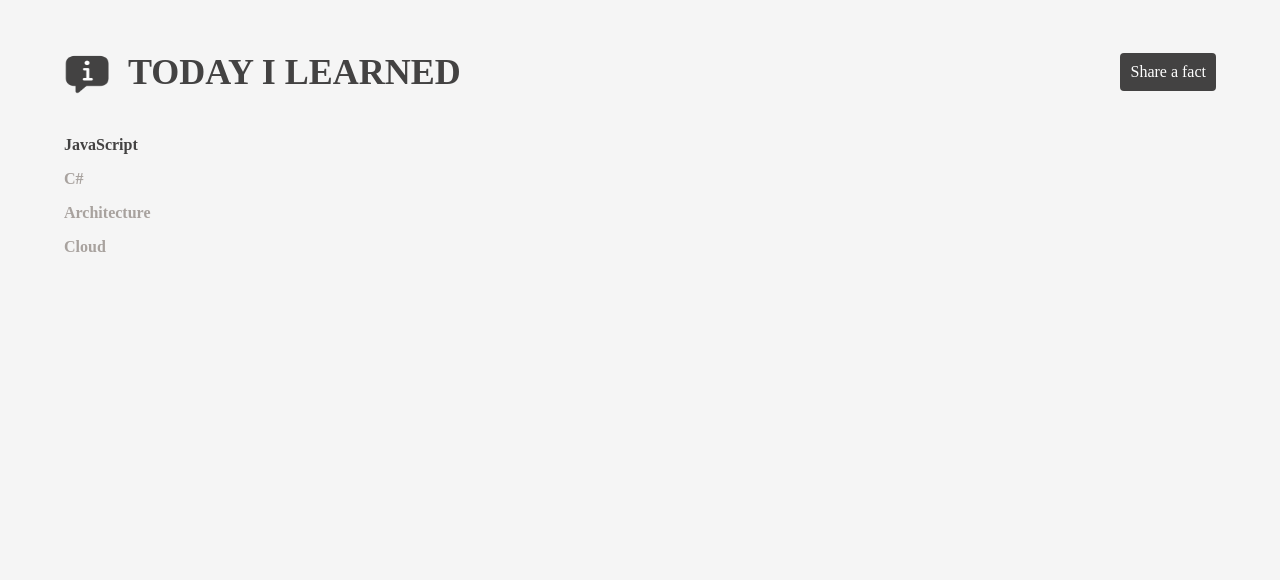
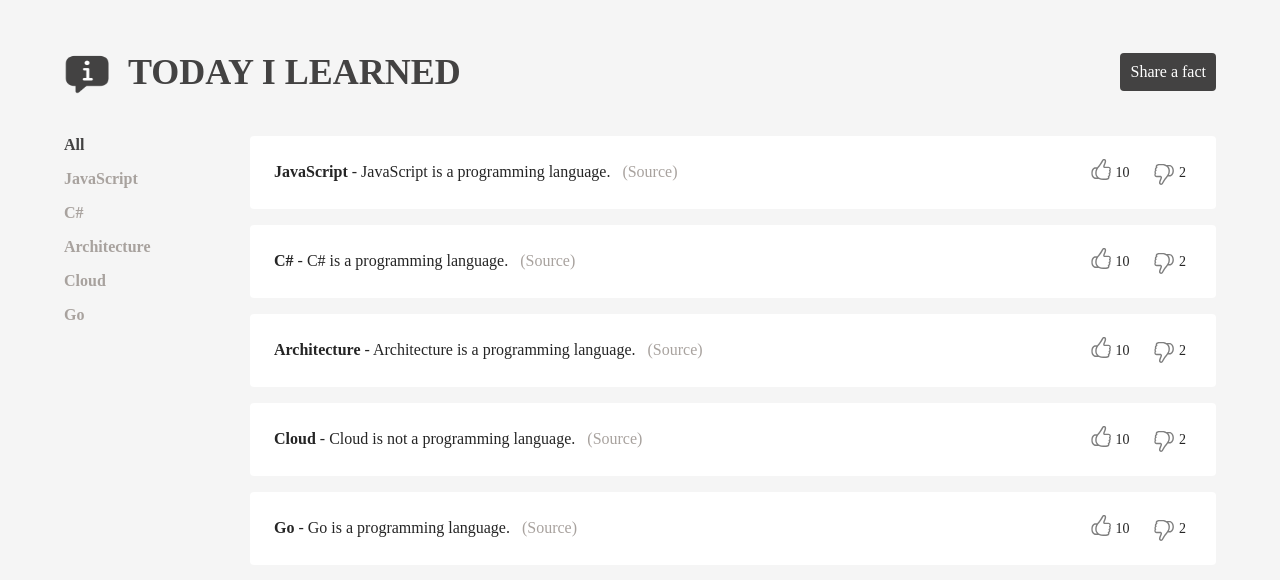
Before and after one commit to alicanbasak/pithy-client, a React (Create React App) app: page / in a window 1280 px wide. Shown: the top 580 px of the page. Built offline with nearby package versions, Linux system fonts and the light colour scheme; a small style sheet from the web is missing; a web font is replaced by a local one.

Commit message:
Set dynamic facts

```diff
--- a/src/components/Facts/FactList.js
+++ b/src/components/Facts/FactList.js
@@ -1,9 +1,12 @@
-import React, { useState } from "react";
-import ThumbsUp from "../Icons/ThumbsUp";
-import ThumsDown from "../Icons/ThumsDown";
+import React, { useEffect, useState } from "react";
+
 import SingleFact from "./SingleFact";
 
 const categories = [
+  {
+    id: 0,
+    title: "All",
+  },
   {
     id: 1,
     title: "JavaScript",
@@ -20,17 +23,60 @@ const categories = [
     id: 4,
     title: "Cloud",
   },
+  {
+    id: 5,
+    title: "Go",
+  },
 ];
 
-const Categories = () => {
-  const [activeCategory, setActiveCategory] = useState(1);
-  const setActiveCategoryHandler = (e) => {
-    setActiveCategory(e.target.value);
-  };
+const initialFacts = [
+  {
+    id: 1,
+    categoryId: 1,
+    description: "JavaScript is a programming language.",
+    likes: 10,
+    dislikes: 2,
+    source: "https://opensource.fb.com/",
+  },
+  {
+    id: 2,
+    categoryId: 2,
+    description: "C# is a programming language.",
+    likes: 10,
+    dislikes: 2,
+    source: "https://opensource.fb.com/",
+  },
+  {
+    id: 3,
+    categoryId: 3,
+    description: "Architecture is a programming language.",
+    likes: 10,
+    dislikes: 2,
+    source: "https://opensource.fb.com/",
+  },
+  {
+    id: 4,
+    categoryId: 4,
+    description: "Cloud is not a programming language.",
+    likes: 10,
+    dislikes: 2,
+    source: "https://opensource.fb.com/",
+  },
+  {
+    id: 5,
+    categoryId: 5,
+    description: "Go is a programming language.",
+    likes: 10,
+    dislikes: 2,
+    source: "https://opensource.fb.com/",
+  },
+];
+
+const Categories = ({ setActiveCategoryHandler, activeCategory }) => {
   return (
     <aside>
       <ul className="aside">
-        {categories.map((category) => (
+        {categories.map(category => (
           <li
             value={category.id}
             key={category.id}
@@ -47,18 +93,41 @@ const Categories = () => {
   );
 };
 
+const Facts = ({ facts, categories }) => {
+  return (
+    <section>
+      <ul>
+        {facts.map(fact => (
+          <SingleFact key={fact.id} fact={fact} categories={categories} />
+        ))}
+      </ul>
+    </section>
+  );
+};
+
 const FactList = () => {
+  const [activeCategory, setActiveCategory] = useState(0);
   const [facts, setFacts] = useState([]);
+
+  const setActiveCategoryHandler = e => {
+    setActiveCategory(e.target.value);
+  };
+
+  useEffect(() => {
+    activeCategory === 0
+      ? setFacts(initialFacts)
+      : setFacts(
+          initialFacts.filter(fact => fact.categoryId === activeCategory)
+        );
+  }, [activeCategory]);
+
   return (
     <main className="main">
-      <Categories />
-      <section>
-        <ul>
-          {facts.map((fact) => (
-            <SingleFact />
-          ))}
-        </ul>
-      </section>
+      <Categories
+        activeCategory={activeCategory}
+        setActiveCategoryHandler={setActiveCategoryHandler}
+      />
+      <Facts facts={facts} categories={categories} />
     </main>
   );
 };
--- a/src/components/Facts/SingleFact.js
+++ b/src/components/Facts/SingleFact.js
@@ -2,23 +2,27 @@ import React from "react";
 import ThumbsUp from "../Icons/ThumbsUp";
 import ThumsDown from "../Icons/ThumsDown";
 
-const SingleFact = () => {
+const SingleFact = ({ fact, categories }) => {
+  const { categoryId, description, likes, dislikes, source } = fact;
   return (
     <li className="fact">
       <p>
-        React is being developed by Meta (formerly facebook)
-        <a className="source" href="https://opensource.fb.com/" target="_blank">
+        <strong>
+          {categories.find(category => category.id === categoryId).title}
+        </strong>{" "}
+        - {description}
+        <a className="source" href={`${source}`}>
           (Source)
         </a>
       </p>
       <div className="info">
-        <span className="tag">technology</span>
+        <span className="tag"></span>
         <div className="vote-buttons">
           <button className="votes">
-            <ThumbsUp /> 24
+            <ThumbsUp /> {likes}
           </button>
           <button className="votes">
-            <ThumsDown />️ 4
+            <ThumsDown />️ {dislikes}
           </button>
         </div>
       </div>
```
